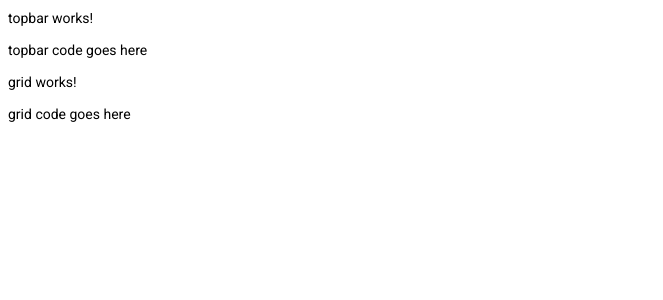
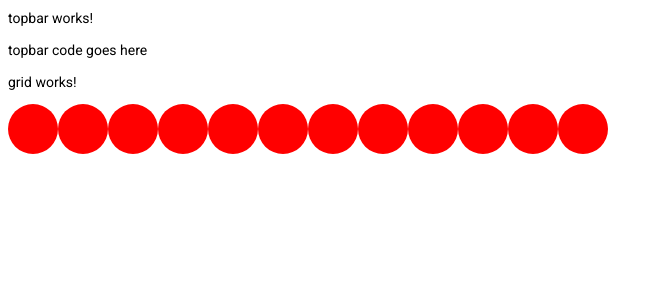
Before and after one commit to Ellipsoul/Travelling-Salesman-Visualiser, an Angular app: page / in a window 1280 px wide. Shown: the top 300 px of the page, without its empty margins (0-663 px from the left). Built offline with nearby package versions, Linux system fonts and the light colour scheme.

Commit message:
Created point components

```diff
--- a/src/app/grid/grid.component.html
+++ b/src/app/grid/grid.component.html
@@ -1,2 +1,13 @@
 <p>grid works!</p>
-<p>grid code goes here</p>
+<app-point></app-point>
+<app-point></app-point>
+<app-point></app-point>
+<app-point></app-point>
+<app-point></app-point>
+<app-point></app-point>
+<app-point></app-point>
+<app-point></app-point>
+<app-point></app-point>
+<app-point></app-point>
+<app-point></app-point>
+<app-point></app-point>
--- a/src/app/grid/grid.component.ts
+++ b/src/app/grid/grid.component.ts
@@ -1,15 +1,25 @@
-import { Component, OnInit } from '@angular/core';
+import { Component, OnInit, AfterContentInit } from '@angular/core';
+import { PointComponent } from '../point/point.component';
+
 
 @Component({
   selector: 'app-grid',
   templateUrl: './grid.component.html',
   styleUrls: ['./grid.component.css']
 })
-export class GridComponent implements OnInit {
+export class GridComponent implements OnInit, AfterContentInit {
 
-  constructor() { }
+  constructor() {}
 
   ngOnInit(): void {
+    this.loadComponents();
+  }
+
+  ngAfterContentInit(): void {
+  }
+
+  loadComponents(){
+
   }
 
 }
--- /dev/null
+++ b/src/app/point/point.component.css
@@ -0,0 +1,9 @@
+* {
+  float: left;
+  width:10px;
+  height:10px;
+  background:#ccc;
+  border-radius:50%;
+  margin: auto;
+  padding: 20px;
+}
--- /dev/null
+++ b/src/app/point/point.component.html
@@ -0,0 +1 @@
+<div (mousedown)="toggle()" [@selector]="isSelected ? 'selected' : 'unselected'"></div>
--- /dev/null
+++ b/src/app/point/point.component.ts
@@ -0,0 +1,49 @@
+import { Component, OnInit, AfterContentInit } from '@angular/core';
+import { trigger, state, style, animate, transition } from '@angular/animations';
+
+@Component({
+  selector: 'app-point',
+  animations: [
+    trigger("selector", [
+      state(
+        "unselected",
+        style({
+          // height: "250px",
+          opacity: 1,
+          backgroundColor: "red"
+        })
+      ),
+      state(
+        "selected",
+        style({
+          // height: "100px",
+          opacity: 0.5,
+          backgroundColor: "blue"
+        })
+      ),
+      transition("* => selected", [animate("0.5s")]),
+      transition("* => unselected", [animate("0.5s")])
+    ])
+  ],
+  templateUrl: './point.component.html',
+  styleUrls: ['./point.component.css']
+})
+export class PointComponent implements OnInit, AfterContentInit {
+  isSelected = false;
+  x;
+  y;
+
+  toggle() {
+    this.isSelected = !this.isSelected;
+  }
+
+  constructor() { }
+
+  ngOnInit(): void {
+
+  }
+
+  ngAfterContentInit(): void {
+  }
+
+}
```
Also changed, not shown: src/app/app.module.ts (+6 -4 lines), src/app/grid/grid.component.css (+62 -0 lines), 1 other file (tests, documents, lock files or other folders).
